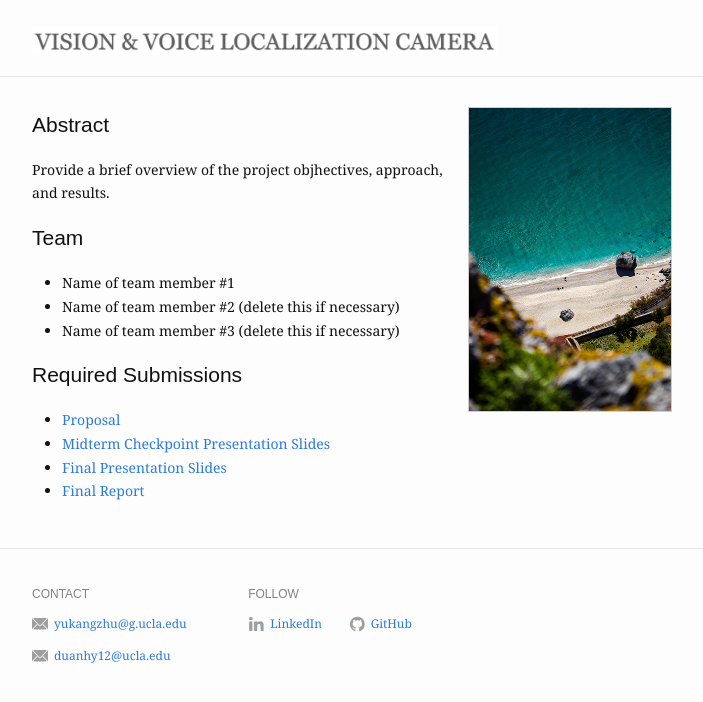
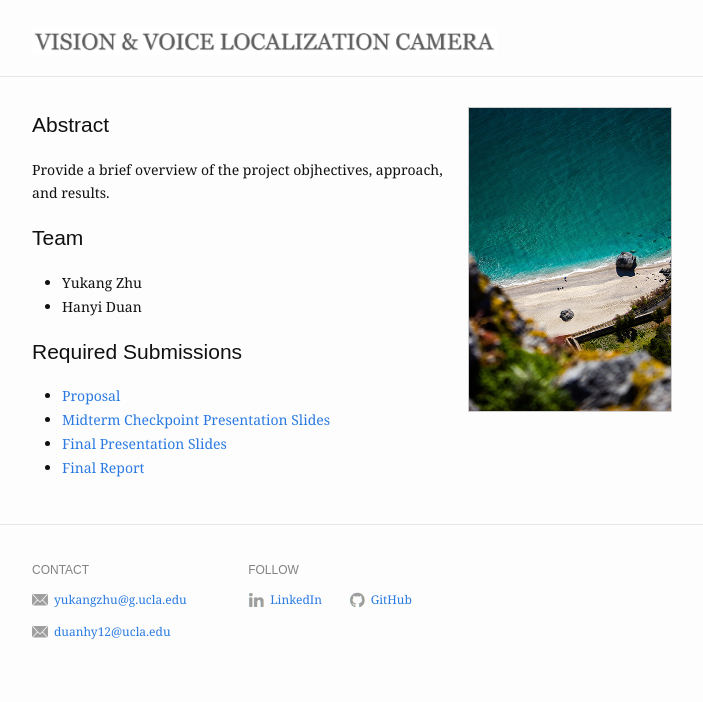
Before and after one commit to yukangZhuu/vision-voice-localization-camera, a Jekyll site: the page built from docs/index.md, in a window 1280 px wide. Shown: the top 702 px of the page, without its empty margins (288-991 px from the left). Built offline with Jekyll 4.4.1, drawn with Linux system fonts in a browser that asks for light colours.

Commit message:
Update index.md

```diff
--- a/docs/index.md
+++ b/docs/index.md
@@ -12,9 +12,8 @@ Provide a brief overview of the project objhectives, approach, and results.
 
 ## Team
 
-* Name of team member \#1
-* Name of team member \#2 (delete this if necessary)
-* Name of team member \#3 (delete this if necessary)
+* Yukang Zhu
+* Hanyi Duan
 
 ## Required Submissions
 
```
